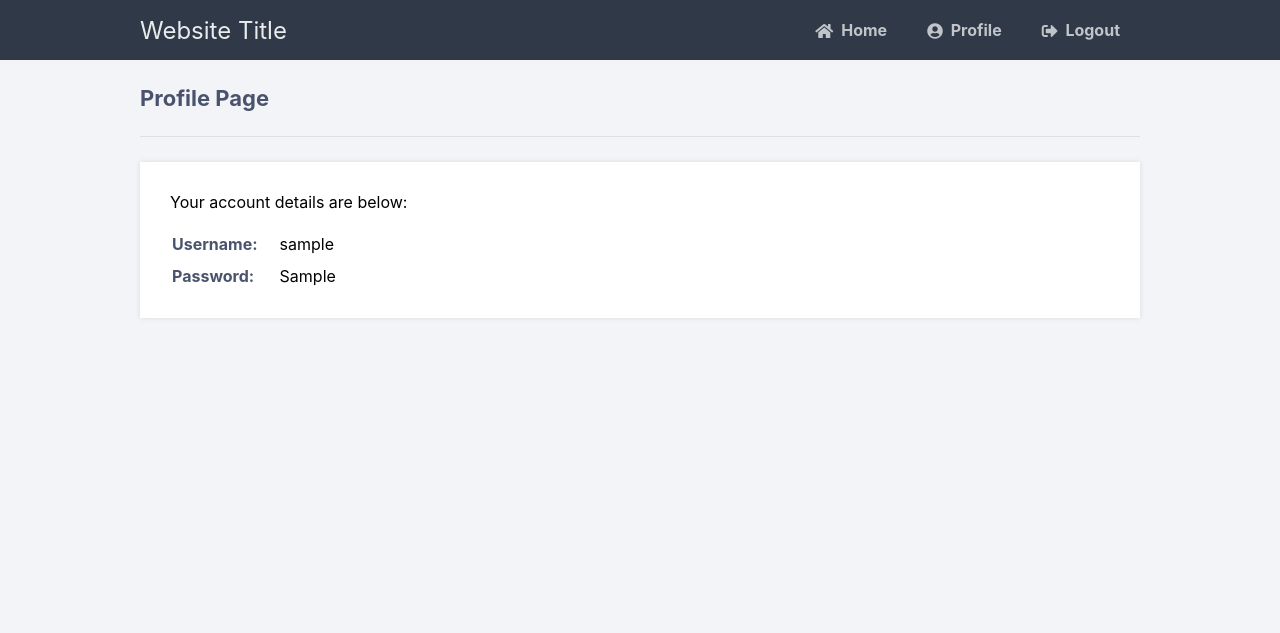
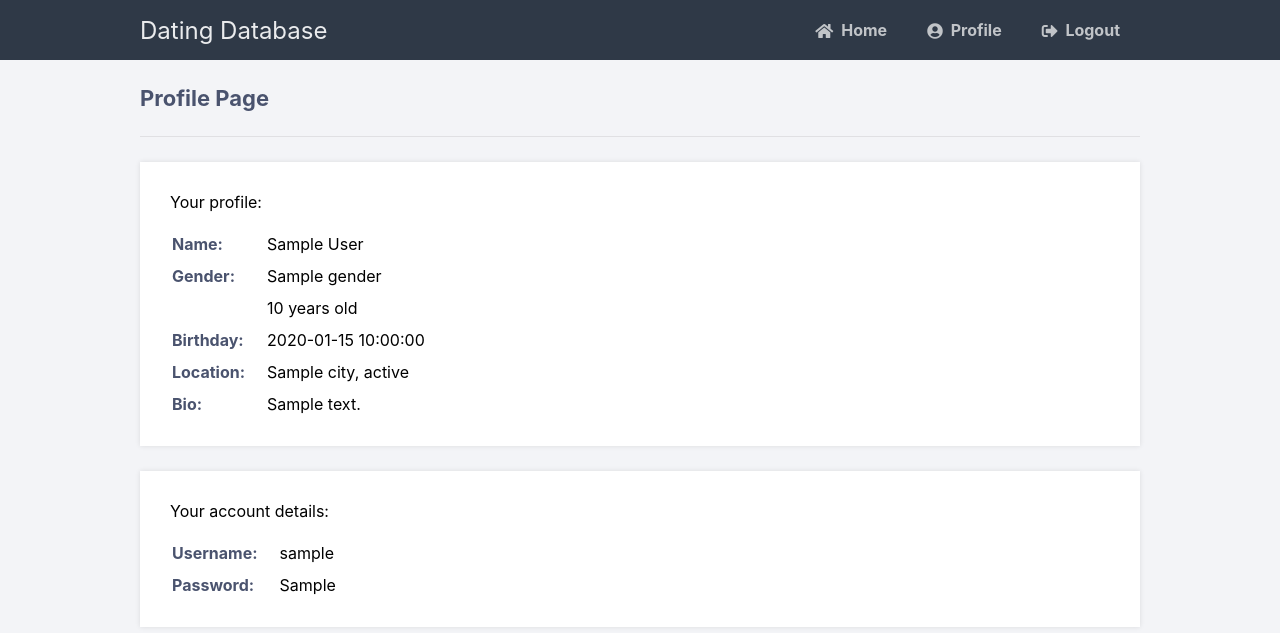
Before and after one commit to rsmith531/dating-database, a Python web app: template flask/templates/profile.html in a window 1280 px wide. Shown: the top 633 px of the page. Run offline with Jinja, Linux system fonts and the light colour scheme; the template is opened without the code that fills it: most values are stand-ins (such as "Sample title", 1, 10 or a date in 2020).

Commit message:
profile information added to profile page

```diff
--- a/flask/templates/layout.html
+++ b/flask/templates/layout.html
@@ -9,7 +9,7 @@
 	<body class="loggedin">
 		<nav class="navtop">
 			<div>
-				<h1>Website Title</h1>
+				<h1>Dating Database</h1>
                 <a href="{{ url_for('home') }}"><i class="fas fa-home"></i>Home</a>
 				<a href="{{ url_for('profile') }}"><i class="fas fa-user-circle"></i>Profile</a>
 				<a href="{{ url_for('logout') }}"><i class="fas fa-sign-out-alt"></i>Logout</a>
--- a/flask/templates/profile.html
+++ b/flask/templates/profile.html
@@ -5,7 +5,35 @@
 {% block content %}
 <h2>Profile Page</h2>
 <div>
-    <p>Your account details are below:</p>
+    <p>Your profile:</p>
+    <table>
+        <tr>
+            <td>Name:</td>
+            <td>{{ profile['first_name'] }} {{ profile['last_name'] }}</td>
+        </tr>
+        <tr>
+            <td>Gender:</td>
+            <td>{{ gender }}</td>
+        </tr>
+        <tr>
+            <td></td>
+            <td>{{ age }} years old</td>
+        </tr>
+            <td>Birthday:</td>
+            <td>{{ profile['birthday'] }}</td>
+        </tr>
+        <tr>
+            <td>Location:</td>
+            <td>{{ profile['city'] }}, {{ profile['state'] }}</td>
+        </tr>
+        <tr>
+            <td>Bio:</td>
+            <td>{{ profile['bio'] }}</td>
+        </tr>
+    </table>
+</div>
+<div>
+    <p>Your account details:</p>
     <table>
         <tr>
             <td>Username:</td>
```
Also changed, not shown: flask/main.py (+19 -3 lines).
